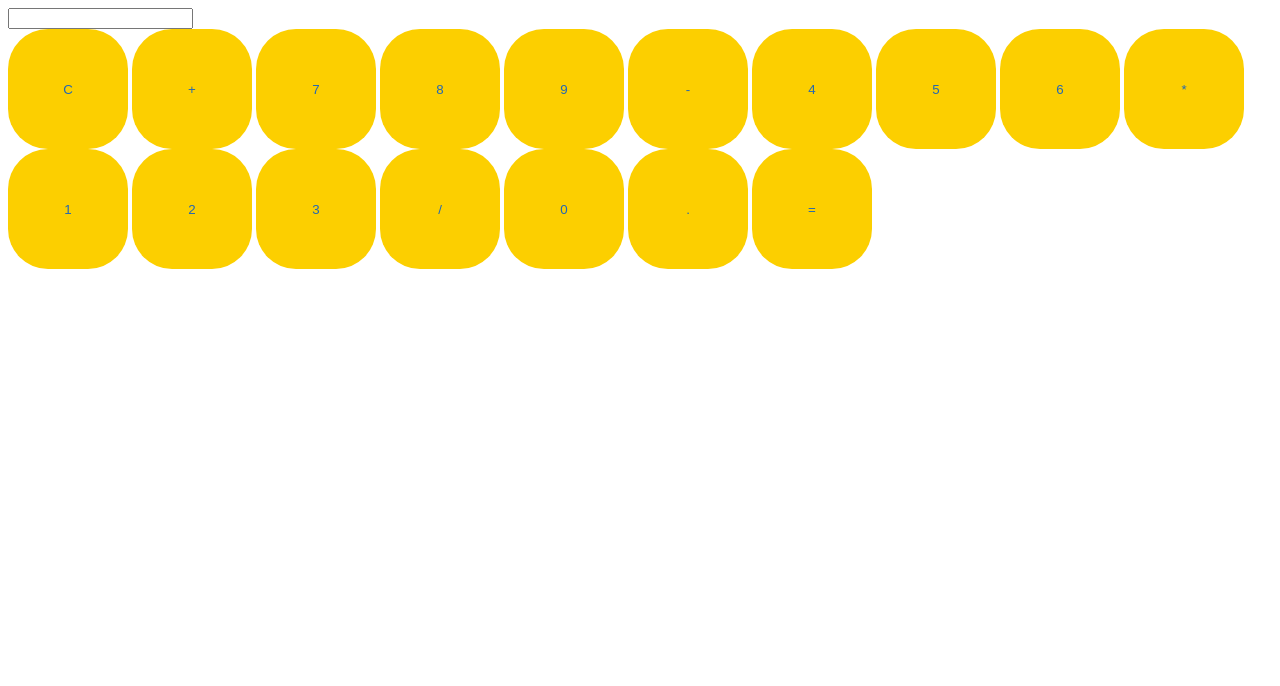
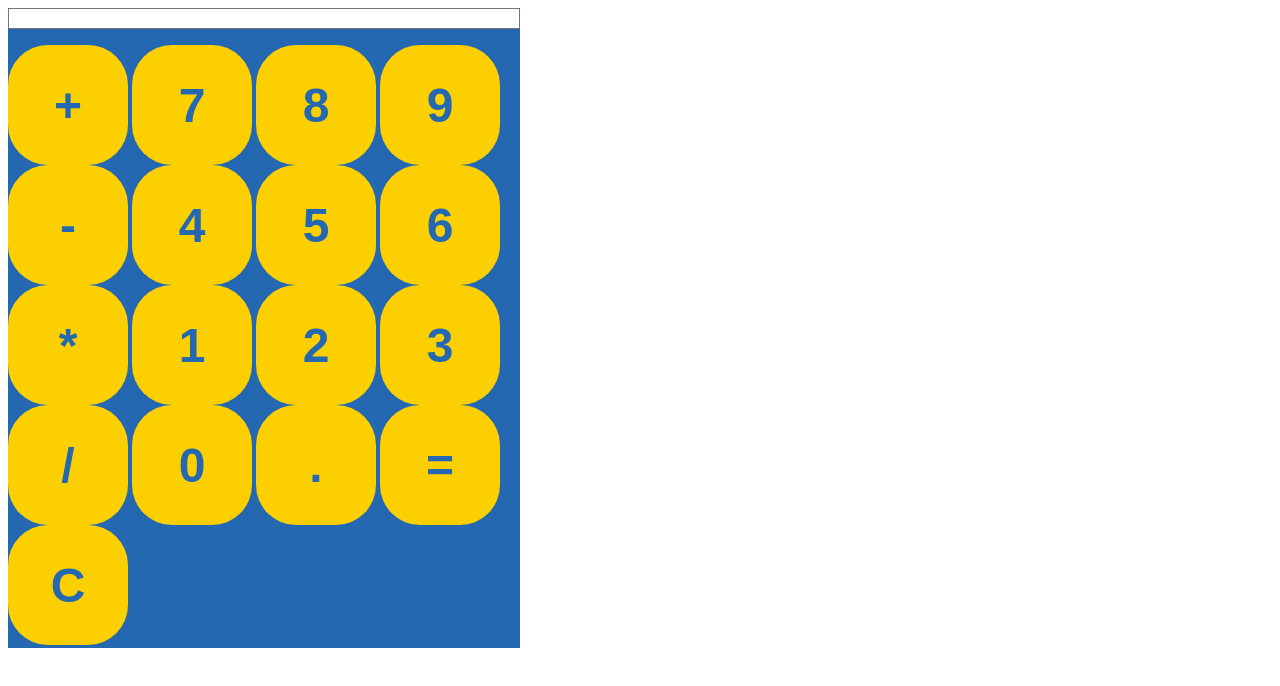
Before and after one commit to lluisp7/PokeCalculator, a plain HTML site: page index.html in a window 1280 px wide. Drawn offline with Linux system fonts and the light colour scheme.

Commit message:
styles2 colors

```diff
--- a/index.html
+++ b/index.html
@@ -12,7 +12,6 @@
     <div id="app">
         <input id="numbers" readonly>
         <div id="buttons">
-            <button onclick="clear()">C</button>
             <button onclick="append('+')">+</button>
             <button onclick="append('7')">7</button>
             <button onclick="append('8')">8</button>
@@ -29,6 +28,8 @@
             <button onclick="append('0')">0</button>
             <button onclick="append('.')">.</button>
             <button onclick="calculate()">=</button>
+            <button onclick="clear()">C</button>
+
         </div>
     </div>
     <script src="index.js"></script>
--- a/styles.css
+++ b/styles.css
@@ -1,3 +1,22 @@
+#app{
+   display: grid;
+   grid-template-rows: 1fr 1fr 1fr 1fr;
+   gap: 1rem;
+   justify-content: center;
+   align-items: center;
+   height: 80vh;
+   width: 40vw;
+   background-color: #2468B1;
+   overflow: hidden;
+}
+#numbers
+#buttons{
+   display: grid;
+   grid-template-columns: repeat(4, 1fr);
+   gap: 1rem;
+   padding: 1.2rem;
+   justify-content: center;
+}
 button{
    width: 120px;
    height: 120px;
@@ -5,4 +24,7 @@ button{
    border: none;
    background-color: #FCCF00;
    color: #2468B1 ;
+   font-size: 3rem;
+   font-weight: bold;
+   cursor: pointer;
 }
```
